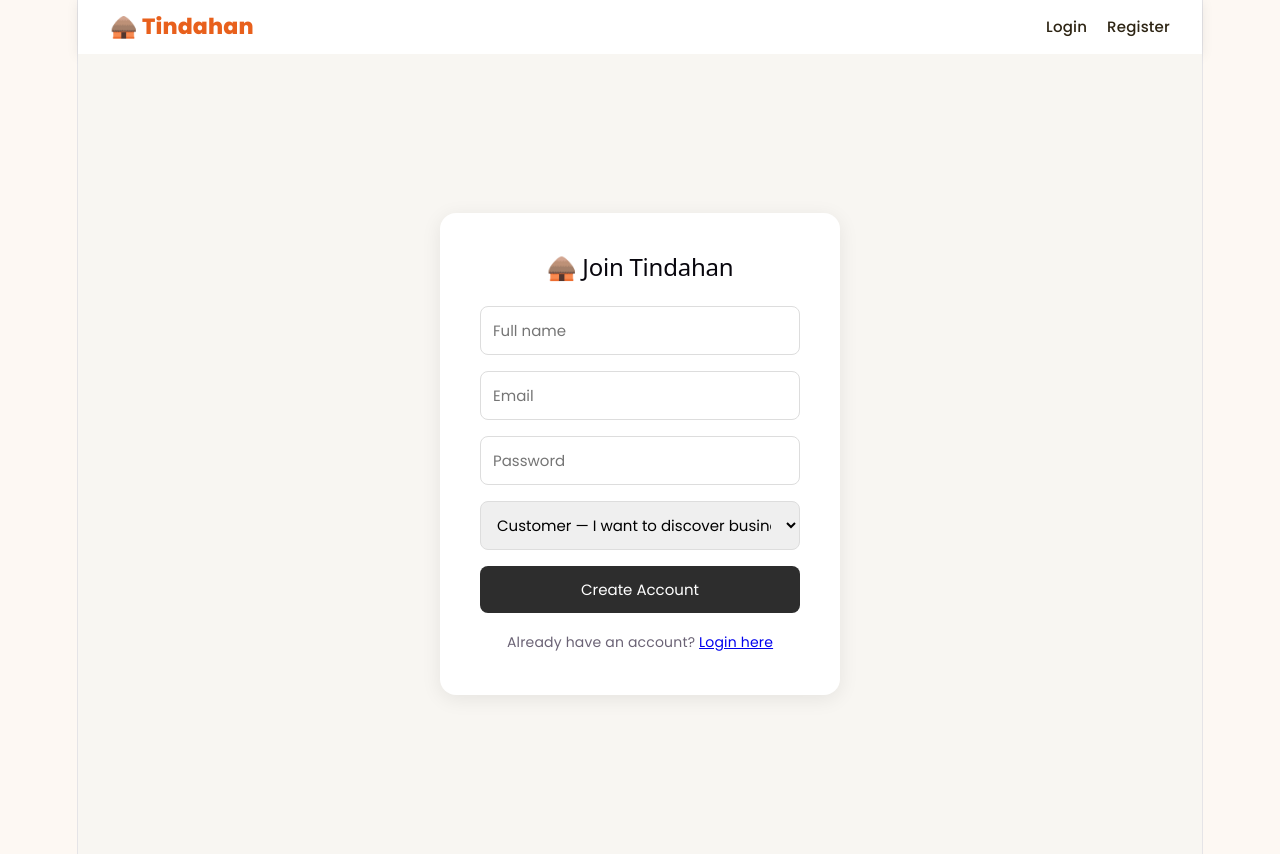
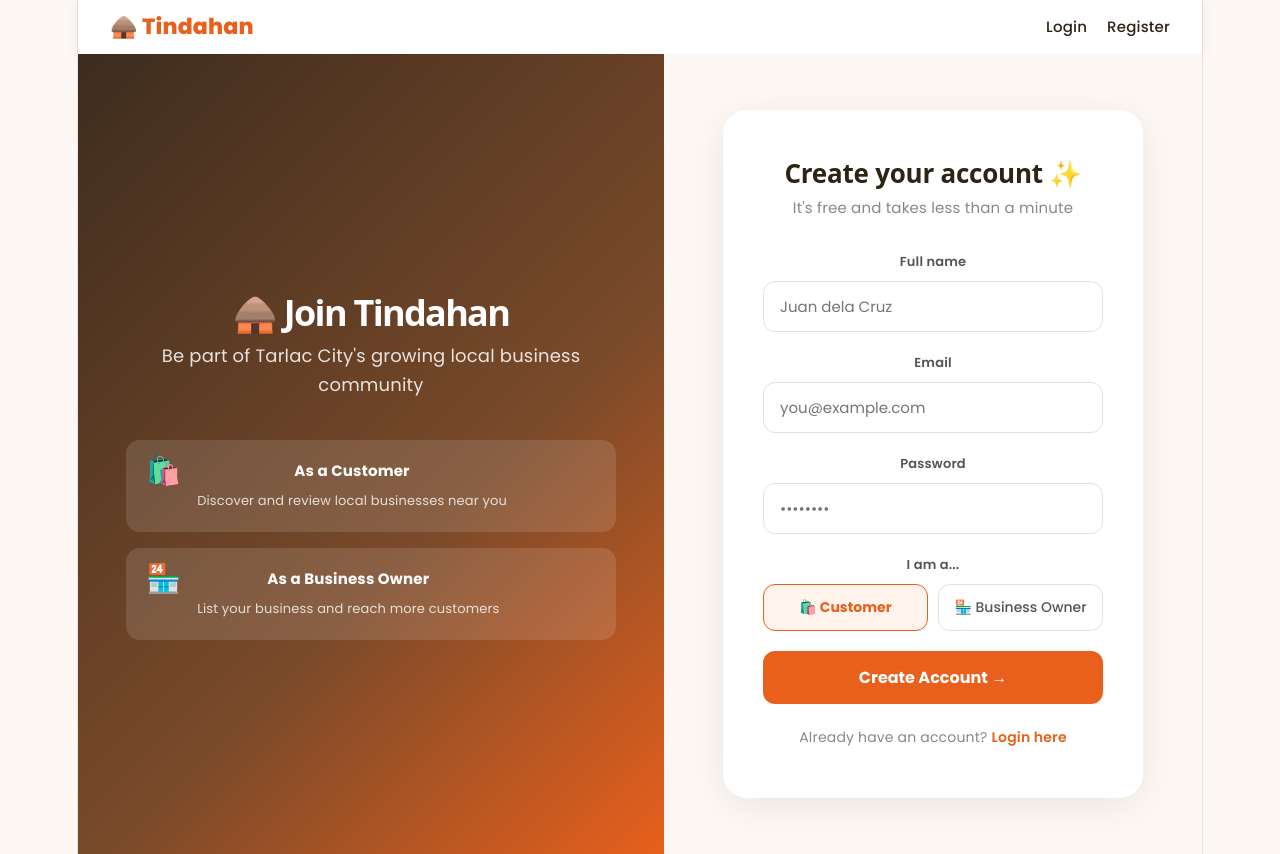
Before and after one commit to krez-dot/tindahan, a React (Vite) app in the folder client/: page /register in a window 1280 px wide. Built offline with nearby package versions, Linux system fonts and the light colour scheme.

Commit message:
feat: glow up login and register pages with split layout

```diff
--- a/client/src/pages/Login.jsx
+++ b/client/src/pages/Login.jsx
@@ -6,14 +6,14 @@ function Login() {
   const navigate = useNavigate();
   const [form, setForm] = useState({ email: "", password: "" });
   const [error, setError] = useState("");
+  const [loading, setLoading] = useState(false);
 
-  const handleChange = (e) => {
-    setForm({ ...form, [e.target.name]: e.target.value });
-  };
+  const handleChange = (e) => setForm({ ...form, [e.target.name]: e.target.value });
 
   const handleSubmit = async (e) => {
     e.preventDefault();
     setError("");
+    setLoading(true);
     try {
       const res = await API.post("/auth/login", form);
       localStorage.setItem("token", res.data.token);
@@ -21,82 +21,160 @@ function Login() {
       navigate("/");
     } catch (err) {
       setError(err.response?.data?.error || "Login failed");
+      setLoading(false);
     }
   };
 
   return (
-    <div style={styles.container}>
+    <div style={styles.page}>
+      <div style={styles.left}>
+        <h1 style={styles.leftTitle}>🛖 Tindahan</h1>
+        <p style={styles.leftSub}>Discover the best local businesses in Tarlac City</p>
+        <div style={styles.features}>
+          <div style={styles.feature}>🍚 Find local karinderya & restaurants</div>
+          <div style={styles.feature}>🛍️ Discover hidden retail gems</div>
+          <div style={styles.feature}>🔧 Connect with local service providers</div>
+          <div style={styles.feature}>🌺 Support your community</div>
+        </div>
+      </div>
+
+      <div style={styles.right}>
         <div style={styles.card}>
-        <h2 style={styles.title}>🛖 Login to Tindahan</h2>
-        {error && <p style={styles.error}>{error}</p>}
+          <h2 style={styles.title}>Welcome back! 👋</h2>
+          <p style={styles.subtitle}>Login to your Tindahan account</p>
+
+          {error && <div style={styles.error}>⚠️ {error}</div>}
+
           <form onSubmit={handleSubmit}>
+            <label style={styles.label}>Email</label>
             <input
               style={styles.input}
               type="email"
               name="email"
-            placeholder="Email"
+              placeholder="you@example.com"
               value={form.email}
               onChange={handleChange}
               required
             />
+            <label style={styles.label}>Password</label>
             <input
               style={styles.input}
               type="password"
               name="password"
-            placeholder="Password"
+              placeholder="••••••••"
               value={form.password}
               onChange={handleChange}
               required
             />
-          <button style={styles.btn} type="submit">Login</button>
+            <button style={loading ? styles.btnDisabled : styles.btn} type="submit" disabled={loading}>
+              {loading ? "Logging in..." : "Login →"}
+            </button>
           </form>
+
           <p style={styles.footer}>
-          No account yet? <Link to="/register">Register here</Link>
+            No account yet?{" "}
+            <Link to="/register" style={styles.link}>Register for free</Link>
           </p>
+        </div>
       </div>
     </div>
   );
 }
 
+const ORANGE = "#e8601c";
+
 const styles = {
-  container: {
+  page: {
+    display: "flex",
     minHeight: "100vh",
+  },
+  left: {
+    flex: 1,
+    background: "linear-gradient(135deg, #3d2c1e 0%, #7a4a2a 60%, #e8601c 100%)",
+    padding: "60px 48px",
+    display: "flex",
+    flexDirection: "column",
+    justifyContent: "center",
+    color: "white",
+  },
+  leftTitle: { fontSize: "36px", fontWeight: "800", marginBottom: "16px", color: "white" },
+  leftSub: { fontSize: "18px", opacity: 0.85, marginBottom: "40px", lineHeight: "1.6" },
+  features: { display: "flex", flexDirection: "column", gap: "16px" },
+  feature: {
+    fontSize: "15px",
+    backgroundColor: "rgba(255,255,255,0.12)",
+    padding: "14px 20px",
+    borderRadius: "12px",
+    fontWeight: "500",
+  },
+  right: {
+    flex: 1,
     display: "flex",
     alignItems: "center",
     justifyContent: "center",
-    backgroundColor: "#f8f6f2",
+    backgroundColor: "#fdf8f3",
+    padding: "40px 24px",
   },
   card: {
     backgroundColor: "white",
-    padding: "40px",
-    borderRadius: "16px",
-    boxShadow: "0 4px 20px rgba(0,0,0,0.08)",
+    padding: "48px 40px",
+    borderRadius: "24px",
+    boxShadow: "0 8px 40px rgba(0,0,0,0.08)",
     width: "100%",
-    maxWidth: "400px",
+    maxWidth: "420px",
   },
-  title: { marginBottom: "24px", textAlign: "center" },
+  title: { fontSize: "26px", fontWeight: "800", color: "#2d2413", marginBottom: "6px" },
+  subtitle: { fontSize: "15px", color: "#888", marginBottom: "28px" },
+  label: { display: "block", fontSize: "13px", fontWeight: "600", color: "#555", marginBottom: "6px" },
   input: {
     display: "block",
     width: "100%",
-    padding: "12px",
-    marginBottom: "16px",
-    borderRadius: "8px",
-    border: "1px solid #ddd",
+    padding: "13px 16px",
+    marginBottom: "18px",
+    borderRadius: "12px",
+    border: "1.5px solid #e8e0d8",
     fontSize: "15px",
+    outline: "none",
     boxSizing: "border-box",
+    fontFamily: "Poppins, sans-serif",
+    color: "#2d2413",
   },
   btn: {
     width: "100%",
-    padding: "12px",
-    backgroundColor: "#2d2d2d",
+    padding: "14px",
+    backgroundColor: ORANGE,
     color: "white",
     border: "none",
-    borderRadius: "8px",
-    fontSize: "15px",
+    borderRadius: "12px",
+    fontSize: "16px",
+    fontWeight: "700",
     cursor: "pointer",
+    marginBottom: "20px",
+    fontFamily: "Poppins, sans-serif",
   },
-  error: { color: "red", marginBottom: "12px", fontSize: "14px" },
-  footer: { textAlign: "center", marginTop: "16px", fontSize: "14px" },
+  btnDisabled: {
+    width: "100%",
+    padding: "14px",
+    backgroundColor: "#ccc",
+    color: "white",
+    border: "none",
+    borderRadius: "12px",
+    fontSize: "16px",
+    fontWeight: "700",
+    cursor: "not-allowed",
+    marginBottom: "20px",
+    fontFamily: "Poppins, sans-serif",
+  },
+  error: {
+    backgroundColor: "#fff0f0",
+    color: "#cc0000",
+    padding: "12px 16px",
+    borderRadius: "10px",
+    fontSize: "14px",
+    marginBottom: "18px",
+  },
+  footer: { textAlign: "center", fontSize: "14px", color: "#888" },
+  link: { color: ORANGE, fontWeight: "600", textDecoration: "none" },
 };
 
 export default Login;
--- a/client/src/pages/Register.jsx
+++ b/client/src/pages/Register.jsx
@@ -6,14 +6,14 @@ function Register() {
   const navigate = useNavigate();
   const [form, setForm] = useState({ name: "", email: "", password: "", role: "customer" });
   const [error, setError] = useState("");
+  const [loading, setLoading] = useState(false);
 
-  const handleChange = (e) => {
-    setForm({ ...form, [e.target.name]: e.target.value });
-  };
+  const handleChange = (e) => setForm({ ...form, [e.target.name]: e.target.value });
 
   const handleSubmit = async (e) => {
     e.preventDefault();
     setError("");
+    setLoading(true);
     try {
       const res = await API.post("/auth/register", form);
       localStorage.setItem("token", res.data.token);
@@ -21,100 +21,225 @@ function Register() {
       navigate("/");
     } catch (err) {
       setError(err.response?.data?.error || "Registration failed");
+      setLoading(false);
     }
   };
 
   return (
-    <div style={styles.container}>
+    <div style={styles.page}>
+      <div style={styles.left}>
+        <h1 style={styles.leftTitle}>🛖 Join Tindahan</h1>
+        <p style={styles.leftSub}>Be part of Tarlac City's growing local business community</p>
+        <div style={styles.roles}>
+          <div style={styles.roleCard}>
+            <span style={styles.roleEmoji}>🛍️</span>
+            <div>
+              <p style={styles.roleTitle}>As a Customer</p>
+              <p style={styles.roleDesc}>Discover and review local businesses near you</p>
+            </div>
+          </div>
+          <div style={styles.roleCard}>
+            <span style={styles.roleEmoji}>🏪</span>
+            <div>
+              <p style={styles.roleTitle}>As a Business Owner</p>
+              <p style={styles.roleDesc}>List your business and reach more customers</p>
+            </div>
+          </div>
+        </div>
+      </div>
+
+      <div style={styles.right}>
         <div style={styles.card}>
-        <h2 style={styles.title}>🛖 Join Tindahan</h2>
-        {error && <p style={styles.error}>{error}</p>}
+          <h2 style={styles.title}>Create your account ✨</h2>
+          <p style={styles.subtitle}>It's free and takes less than a minute</p>
+
+          {error && <div style={styles.error}>⚠️ {error}</div>}
+
           <form onSubmit={handleSubmit}>
+            <label style={styles.label}>Full name</label>
             <input
               style={styles.input}
               type="text"
               name="name"
-            placeholder="Full name"
+              placeholder="Juan dela Cruz"
               value={form.name}
               onChange={handleChange}
               required
             />
+            <label style={styles.label}>Email</label>
             <input
               style={styles.input}
               type="email"
               name="email"
-            placeholder="Email"
+              placeholder="you@example.com"
               value={form.email}
               onChange={handleChange}
               required
             />
+            <label style={styles.label}>Password</label>
             <input
               style={styles.input}
               type="password"
               name="password"
-            placeholder="Password"
+              placeholder="••••••••"
               value={form.password}
               onChange={handleChange}
               required
             />
-          <select
-            style={styles.input}
-            name="role"
-            value={form.role}
-            onChange={handleChange}
+
+            <label style={styles.label}>I am a...</label>
+            <div style={styles.roleToggle}>
+              <button
+                type="button"
+                style={form.role === "customer" ? styles.roleActive : styles.roleBtn}
+                onClick={() => setForm({ ...form, role: "customer" })}
               >
-            <option value="customer">Customer — I want to discover businesses</option>
-            <option value="owner">Owner — I want to list my business</option>
-          </select>
-          <button style={styles.btn} type="submit">Create Account</button>
+                🛍️ Customer
+              </button>
+              <button
+                type="button"
+                style={form.role === "owner" ? styles.roleActive : styles.roleBtn}
+                onClick={() => setForm({ ...form, role: "owner" })}
+              >
+                🏪 Business Owner
+              </button>
+            </div>
+
+            <button style={loading ? styles.btnDisabled : styles.btn} type="submit" disabled={loading}>
+              {loading ? "Creating account..." : "Create Account →"}
+            </button>
           </form>
+
           <p style={styles.footer}>
-          Already have an account? <Link to="/login">Login here</Link>
+            Already have an account?{" "}
+            <Link to="/login" style={styles.link}>Login here</Link>
           </p>
+        </div>
       </div>
     </div>
   );
 }
 
+const ORANGE = "#e8601c";
+
 const styles = {
-  container: {
-    minHeight: "100vh",
+  page: { display: "flex", minHeight: "100vh" },
+  left: {
+    flex: 1,
+    background: "linear-gradient(135deg, #3d2c1e 0%, #7a4a2a 60%, #e8601c 100%)",
+    padding: "60px 48px",
+    display: "flex",
+    flexDirection: "column",
+    justifyContent: "center",
+    color: "white",
+  },
+  leftTitle: { fontSize: "36px", fontWeight: "800", marginBottom: "16px", color: "white" },
+  leftSub: { fontSize: "18px", opacity: 0.85, marginBottom: "40px", lineHeight: "1.6" },
+  roles: { display: "flex", flexDirection: "column", gap: "16px" },
+  roleCard: {
+    display: "flex",
+    gap: "16px",
+    alignItems: "flex-start",
+    backgroundColor: "rgba(255,255,255,0.12)",
+    padding: "18px 20px",
+    borderRadius: "14px",
+  },
+  roleEmoji: { fontSize: "28px" },
+  roleTitle: { fontWeight: "700", fontSize: "15px", marginBottom: "4px" },
+  roleDesc: { fontSize: "13px", opacity: 0.8 },
+  right: {
+    flex: 1,
     display: "flex",
     alignItems: "center",
     justifyContent: "center",
-    backgroundColor: "#f8f6f2",
+    backgroundColor: "#fdf8f3",
+    padding: "40px 24px",
   },
   card: {
     backgroundColor: "white",
-    padding: "40px",
-    borderRadius: "16px",
-    boxShadow: "0 4px 20px rgba(0,0,0,0.08)",
+    padding: "48px 40px",
+    borderRadius: "24px",
+    boxShadow: "0 8px 40px rgba(0,0,0,0.08)",
     width: "100%",
-    maxWidth: "400px",
+    maxWidth: "420px",
   },
-  title: { marginBottom: "24px", textAlign: "center" },
+  title: { fontSize: "26px", fontWeight: "800", color: "#2d2413", marginBottom: "6px" },
+  subtitle: { fontSize: "15px", color: "#888", marginBottom: "28px" },
+  label: { display: "block", fontSize: "13px", fontWeight: "600", color: "#555", marginBottom: "6px" },
   input: {
     display: "block",
     width: "100%",
+    padding: "13px 16px",
+    marginBottom: "18px",
+    borderRadius: "12px",
+    border: "1.5px solid #e8e0d8",
+    fontSize: "15px",
+    outline: "none",
+    boxSizing: "border-box",
+    fontFamily: "Poppins, sans-serif",
+    color: "#2d2413",
+  },
+  roleToggle: { display: "flex", gap: "10px", marginBottom: "20px" },
+  roleBtn: {
+    flex: 1,
     padding: "12px",
-    marginBottom: "16px",
-    borderRadius: "8px",
-    border: "1px solid #ddd",
-    fontSize: "15px",
-    boxSizing: "border-box",
+    borderRadius: "12px",
+    border: "1.5px solid #e8e0d8",
+    backgroundColor: "white",
+    cursor: "pointer",
+    fontSize: "14px",
+    fontWeight: "500",
+    fontFamily: "Poppins, sans-serif",
+    color: "#555",
+  },
+  roleActive: {
+    flex: 1,
+    padding: "12px",
+    borderRadius: "12px",
+    border: `1.5px solid ${ORANGE}`,
+    backgroundColor: "#fff3ec",
+    cursor: "pointer",
+    fontSize: "14px",
+    fontWeight: "700",
+    fontFamily: "Poppins, sans-serif",
+    color: ORANGE,
   },
   btn: {
     width: "100%",
-    padding: "12px",
-    backgroundColor: "#2d2d2d",
+    padding: "14px",
+    backgroundColor: ORANGE,
     color: "white",
     border: "none",
-    borderRadius: "8px",
-    fontSize: "15px",
+    borderRadius: "12px",
+    fontSize: "16px",
+    fontWeight: "700",
     cursor: "pointer",
+    marginBottom: "20px",
+    fontFamily: "Poppins, sans-serif",
   },
-  error: { color: "red", marginBottom: "12px", fontSize: "14px" },
-  footer: { textAlign: "center", marginTop: "16px", fontSize: "14px" },
+  btnDisabled: {
+    width: "100%",
+    padding: "14px",
+    backgroundColor: "#ccc",
+    color: "white",
+    border: "none",
+    borderRadius: "12px",
+    fontSize: "16px",
+    fontWeight: "700",
+    cursor: "not-allowed",
+    marginBottom: "20px",
+    fontFamily: "Poppins, sans-serif",
+  },
+  error: {
+    backgroundColor: "#fff0f0",
+    color: "#cc0000",
+    padding: "12px 16px",
+    borderRadius: "10px",
+    fontSize: "14px",
+    marginBottom: "18px",
+  },
+  footer: { textAlign: "center", fontSize: "14px", color: "#888" },
+  link: { color: ORANGE, fontWeight: "600", textDecoration: "none" },
 };
 
 export default Register;
```
Lines whose indentation alone changed are shown as unchanged.
